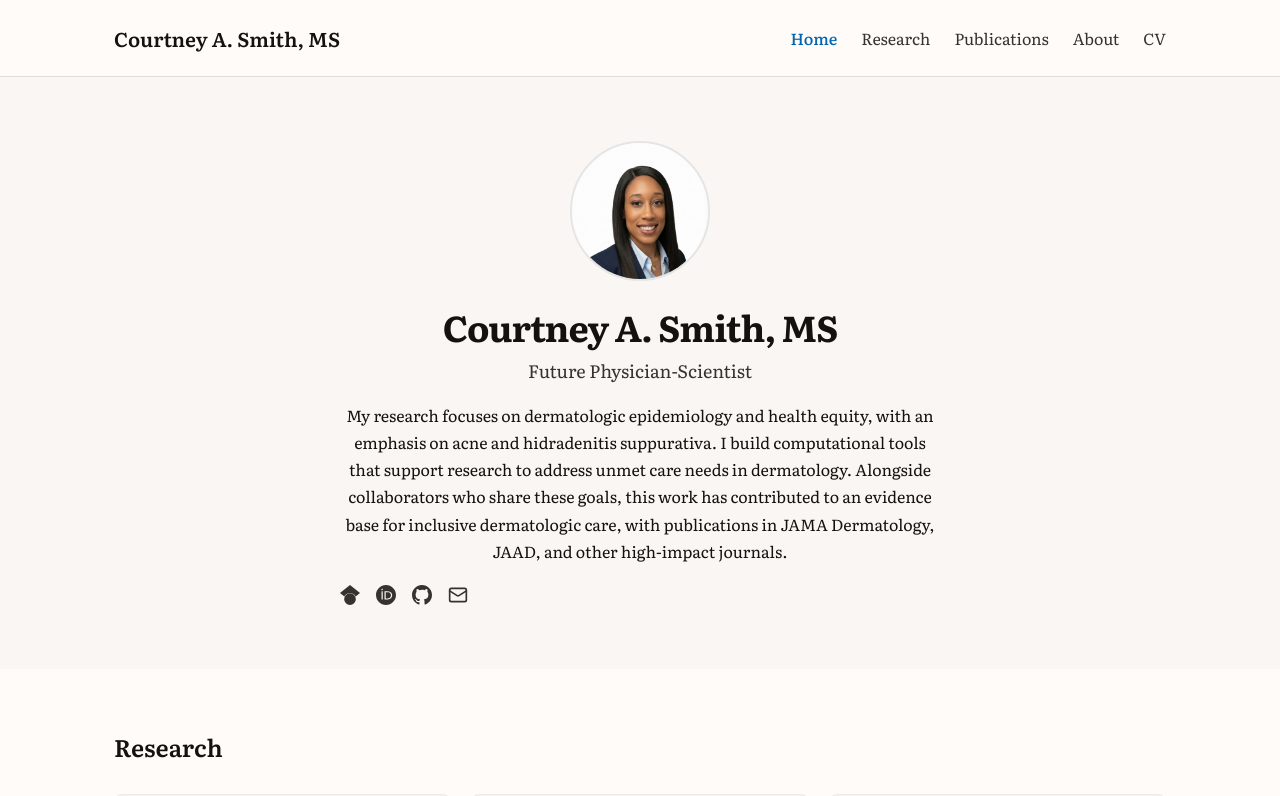
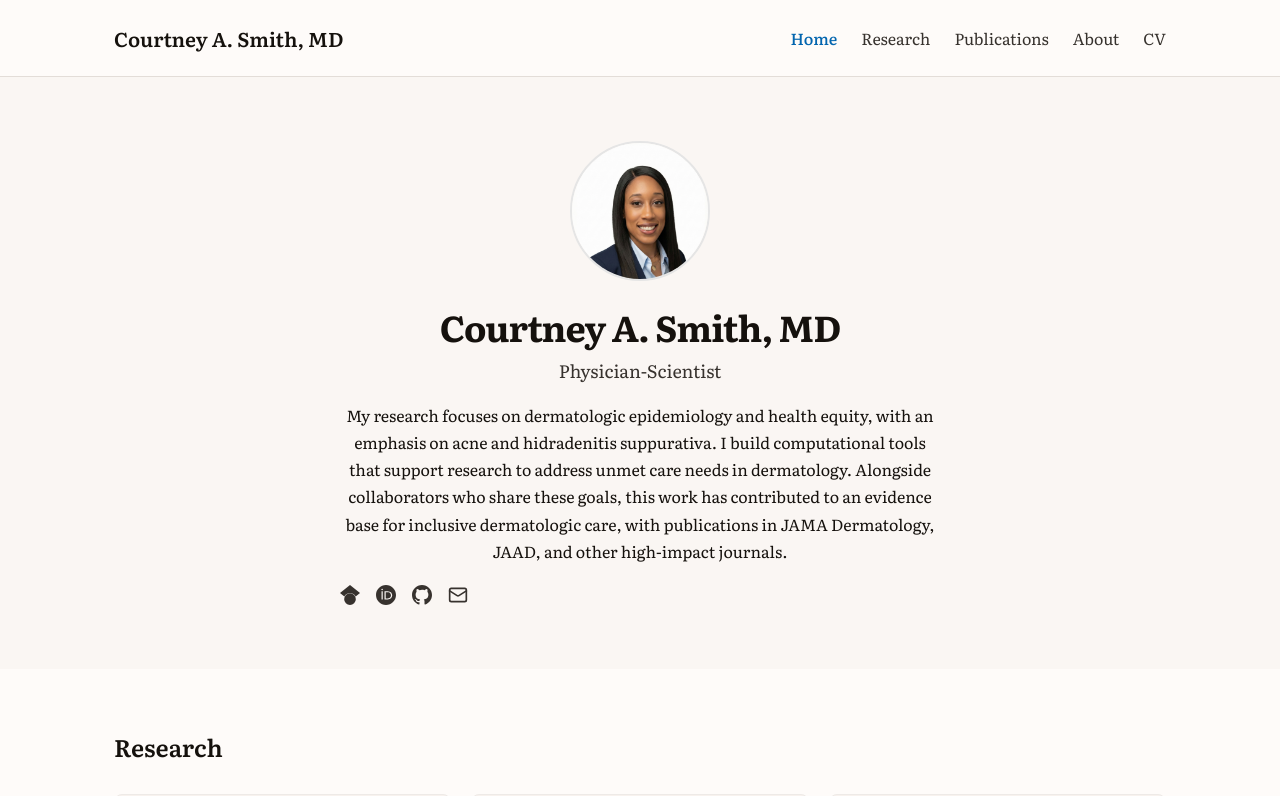
Before and after one commit to courtneyasmith/courtneyasmith.github.io, a Next.js app: page / in a window 1280 px wide. Shown: the top 796 px of the page. Built offline with nearby package versions, Linux system fonts and the light colour scheme.

Commit message:
Update credentials from MS to MD for graduation
- Change name to 'Courtney A. Smith, MD' across all pages
- Update title from 'Future Physician-Scientist' to 'Physician-Scientist'
- Add scheduled merge workflow for May 29 deployment

```diff
--- a/src/app/about/page.tsx
+++ b/src/app/about/page.tsx
@@ -5,7 +5,7 @@ import { ScrollReveal } from '@/components/animation/ScrollReveal'
 
 export const metadata: Metadata = {
   title: 'About',
-  description: 'Background, education, and research trajectory of Courtney A. Smith, MS.',
+  description: 'Background, education, and research trajectory of Courtney A. Smith, MD.',
 }
 
 const education = [
--- a/src/app/cv/page.tsx
+++ b/src/app/cv/page.tsx
@@ -6,7 +6,7 @@ import { publications } from '@/data/publications'
 
 export const metadata: Metadata = {
   title: 'CV',
-  description: 'Curriculum vitae of Courtney A. Smith, MS.',
+  description: 'Curriculum vitae of Courtney A. Smith, MD.',
 }
 
 const firstAuthorCount = publications.filter(
--- a/src/app/publications/page.tsx
+++ b/src/app/publications/page.tsx
@@ -123,7 +123,7 @@ export default function PublicationsPage() {
   return (
     <>
       {/* Add metadata via document title since this is a client component */}
-      <title>Publications | Courtney A. Smith, MS</title>
+      <title>Publications | Courtney A. Smith, MD</title>
 
       <Container size="content">
         <PageHeader
--- a/src/components/Hero.tsx
+++ b/src/components/Hero.tsx
@@ -34,7 +34,7 @@ export function Hero() {
                 {siteConfig.name}
               </h1>
               <p style={{ marginTop: '0.5rem', fontSize: '1.125rem', color: 'var(--color-text-secondary)' }}>
-                Future Physician-Scientist
+                Physician-Scientist
               </p>
               <p style={{ marginTop: '1rem', lineHeight: 1.7, maxWidth: '600px' }}>
                 {heroBio}
--- a/src/data/site-config.ts
+++ b/src/data/site-config.ts
@@ -1,9 +1,9 @@
 import type { SiteConfig } from '@/types'
 
 export const siteConfig: SiteConfig = {
-  name: 'Courtney A. Smith, MS',
-  title: 'Future Physician-Scientist',
-  tagline: 'I am a future physician-scientist building computational tools to understand and reduce disparities in dermatologic care access, burden, and outcomes.',
+  name: 'Courtney A. Smith, MD',
+  title: 'Physician-Scientist',
+  tagline: 'I am a physician-scientist building computational tools to understand and reduce disparities in dermatologic care access, burden, and outcomes.',
   email: 'casmit16@g.ucla.edu',
   cvPdfPath: '/CAS-CV-2026-03.pdf',
   googleScholar: 'https://scholar.google.com/citations?user=L4GvilUAAAAJ&hl=en',
```
